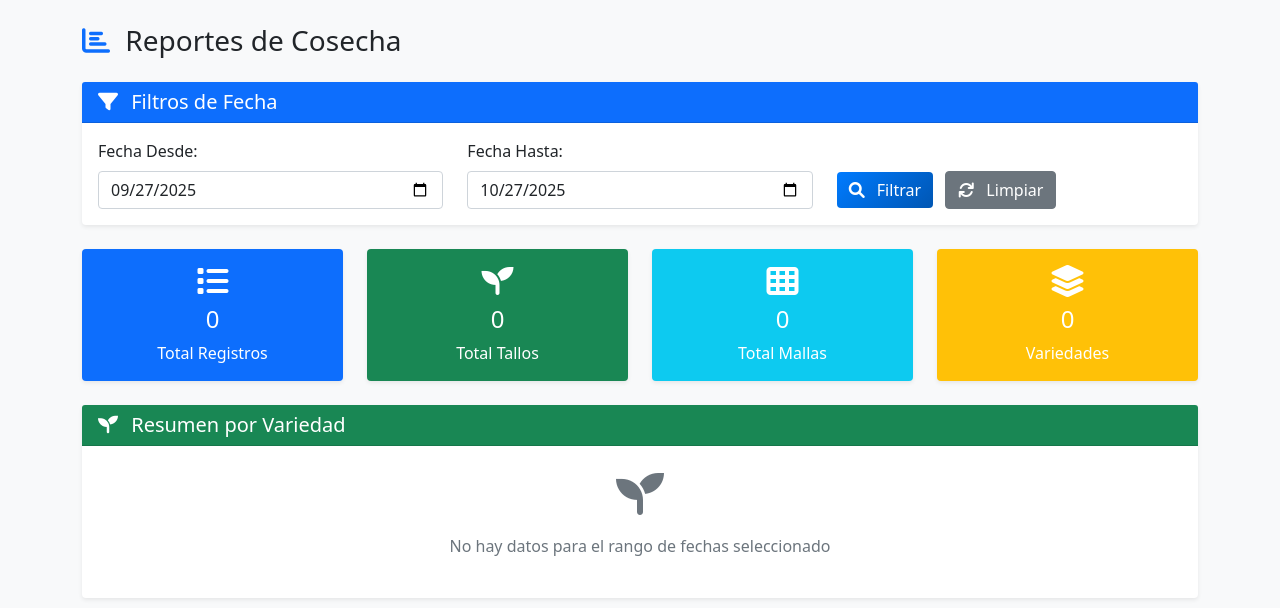
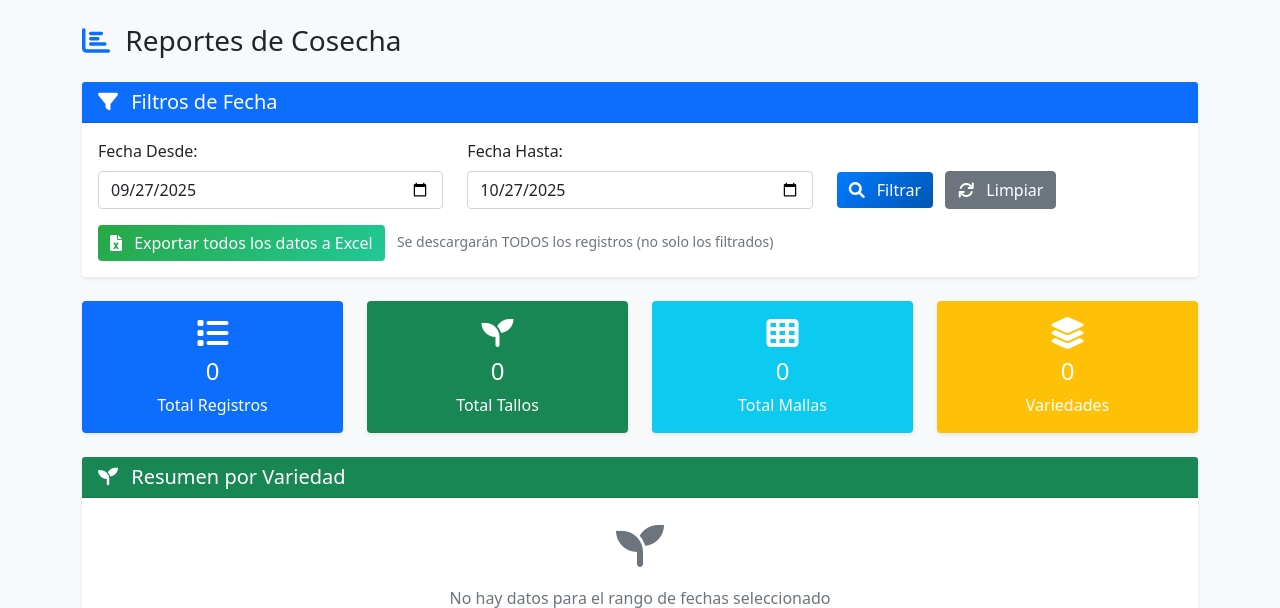
Before and after one commit to renealejo96/cosecha-app, a Flask app: page /reportes in a window 1280 px wide. Shown: the part 56-664 px from the top of the page. Run offline with Flask 3, Linux system fonts and the light colour scheme; some libraries are stand-ins or nearby versions.

Commit message:
Agregar funcionalidad de exportación a Excel con pandas y openpyxl

```diff
--- a/app.py
+++ b/app.py
@@ -1,8 +1,10 @@
-from flask import Flask, render_template, request, redirect, url_for, flash
+from flask import Flask, render_template, request, redirect, url_for, flash, send_file
 from flask_sqlalchemy import SQLAlchemy
 from datetime import datetime
 import os
 import csv
+import pandas as pd
+from io import BytesIO
 
 app = Flask(__name__)
 
@@ -273,6 +275,69 @@ def reportes():
                          total_mallas=total_mallas,
                          variedades_unicas=variedades_unicas)
 
+@app.route('/exportar_excel')
+def exportar_excel():
+    """Exportar todos los registros de cosecha a un archivo Excel"""
+    try:
+        # Obtener todos los registros ordenados por fecha (más recientes primero)
+        registros = RegistroCosecha.query.order_by(RegistroCosecha.fecha.desc()).all()
+
+        # Convertir a lista de diccionarios
+        data = []
+        for registro in registros:
+            data.append({
+                'ID': registro.id,
+                'Fecha': registro.fecha.strftime('%Y-%m-%d'),
+                'Variedad': registro.variedad,
+                'Grado': registro.grado,
+                'Tallos': registro.tallos,
+                'Mallas': registro.mallas,
+                'Observaciones': registro.observaciones or ''
+            })
+
+        # Crear DataFrame de pandas
+        df = pd.DataFrame(data)
+
+        # Crear archivo Excel en memoria
+        output = BytesIO()
+        with pd.ExcelWriter(output, engine='openpyxl') as writer:
+            # Hoja con todos los datos
+            df.to_excel(writer, sheet_name='Registros de Cosecha', index=False)
+
+            # Hoja con resumen por variedad
+            if not df.empty:
+                resumen = df.groupby('Variedad').agg({
+                    'Tallos': 'sum',
+                    'Mallas': 'sum',
+                    'ID': 'count'
+                }).rename(columns={'ID': 'Total Registros'})
+                resumen.to_excel(writer, sheet_name='Resumen por Variedad')
+
+                # Hoja con resumen por fecha
+                resumen_fecha = df.groupby('Fecha').agg({
+                    'Tallos': 'sum',
+                    'Mallas': 'sum',
+                    'ID': 'count'
+                }).rename(columns={'ID': 'Total Registros'})
+                resumen_fecha.to_excel(writer, sheet_name='Resumen por Fecha')
+
+        output.seek(0)
+
+        # Nombre del archivo con fecha actual
+        fecha_actual = datetime.now().strftime('%Y%m%d_%H%M%S')
+        nombre_archivo = f'cosecha_registros_{fecha_actual}.xlsx'
+
+        return send_file(
+            output,
+            mimetype='application/vnd.openxmlformats-officedocument.spreadsheetml.sheet',
+            as_attachment=True,
+            download_name=nombre_archivo
+        )
+
+    except Exception as e:
+        flash(f'Error al exportar: {str(e)}', 'error')
+        return redirect(url_for('reportes'))
+
 if __name__ == '__main__':
     # Crear las tablas si no existen
     with app.app_context():
--- a/requirements.txt
+++ b/requirements.txt
@@ -3,3 +3,5 @@ Flask-SQLAlchemy==3.0.5
 Werkzeug==2.3.7
 psycopg2-binary==2.9.3
 gunicorn==21.2.0
+pandas==2.0.3
+openpyxl==3.1.2
--- a/templates/reportes.html
+++ b/templates/reportes.html
@@ -41,6 +41,19 @@
                 </a>
             </div>
         </form>
+
+        <!-- Botón de Exportar a Excel -->
+        <div class="row mt-3">
+            <div class="col-12">
+                <a href="{{ url_for('exportar_excel') }}" class="btn btn-success">
+                    <i class="fas fa-file-excel me-2"></i>
+                    Exportar todos los datos a Excel
+                </a>
+                <small class="text-muted ms-2">
+                    Se descargarán TODOS los registros (no solo los filtrados)
+                </small>
+            </div>
+        </div>
     </div>
 </div>
 
```
